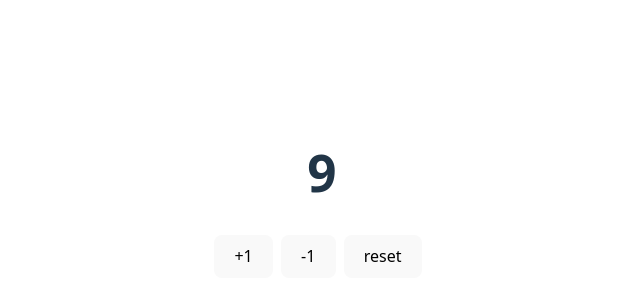
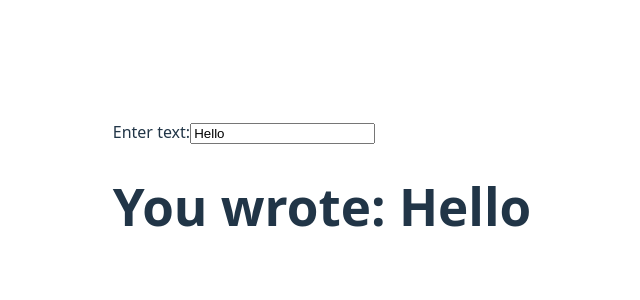
Before and after one commit to devMetalG/react-exercise, a React (Vite) app: page / in a window 1280 px wide. Shown: the part 206-506 px from the top of the page, without its empty margins (318-958 px from the left). Built offline with nearby package versions, Linux system fonts and the light colour scheme.

Commit message:
useState strings

```diff
--- /dev/null
+++ b/src/intro/Text.tsx
@@ -0,0 +1,24 @@
+import React, { useState } from 'react'
+
+const Text:React.FC = () => {
+  const [text, setText] = useState('Hello');
+
+  const handleText = (e: React.ChangeEvent<HTMLInputElement>) => setText(e.target.value);
+
+
+  return (
+    <>
+    <label htmlFor="textInput">Enter text:</label>
+    <input
+      id="textInput"
+      type="text"
+      onChange={ handleText }
+      value={ text }
+      placeholder="Type something here..."
+    />
+      <h1>You wrote: {text} </h1>
+    </>
+  )
+}
+
+export default Text;
--- a/src/main.tsx
+++ b/src/main.tsx
@@ -1,10 +1,11 @@
 import { StrictMode } from 'react'
 import { createRoot } from 'react-dom/client'
 import './index.css'
-import App from './intro/Couter'
+import App from './intro/Text'
 
 createRoot(document.getElementById('root')!).render(
   <StrictMode>
-    <App value={ 9 }/>
+    {/* <App value={ 9 }/> */}
+    <App/>
   </StrictMode>,
 )
```
